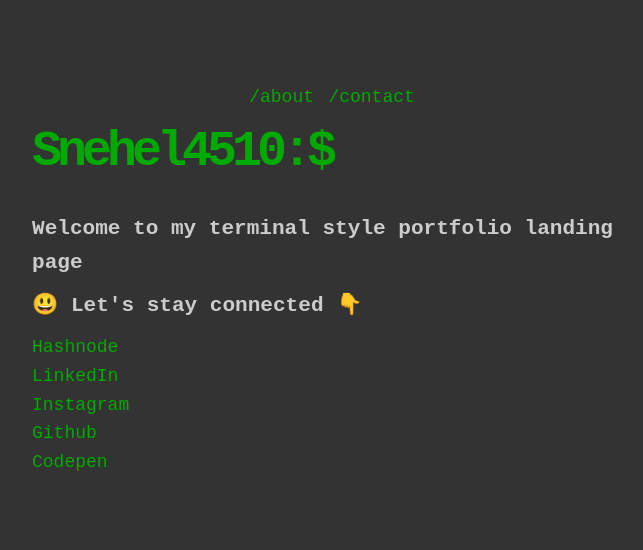
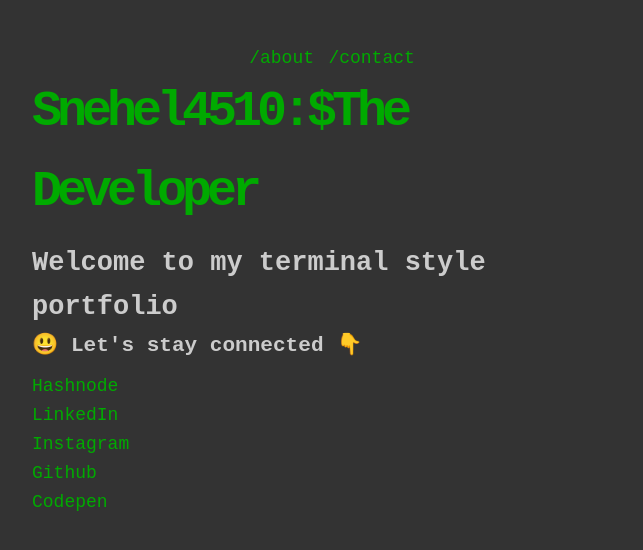
Before and after one commit to snehel4510/terminal_style_landing_page, a plain HTML site: page index.html in a window 1280 px wide. Shown: the whole page, without its empty margins (308-951 px from the left). Drawn offline with Linux system fonts and the light colour scheme.

Commit message:
updated with typewriter effect

```diff
--- a/index.html
+++ b/index.html
@@ -19,8 +19,11 @@
         </nav>
 
         <main>
-            <h1>Snehel4510:$<span class="cursor">|</span></h1>
-            <h3>Welcome to my terminal style portfolio landing page</h3>
+            <h1>Snehel4510:$The <span class="txt-type" data-wait="3000"
+                    data-words='["Developer", "Designer", "Creator"]'></span><span class="cursor">|</span></h1>
+            <span class="ter">
+                <strong>Welcome to my terminal style portfolio</strong>
+            </span>
             <h3>😃 Let's stay connected 👇 </h3>
             <ul>
                 <li>
--- a/main.js
+++ b/main.js
@@ -41,3 +41,71 @@ contact.addEventListener('click', () => {
         },
     })
 })
+
+
+class TypeWriter {
+    constructor(txtElement, words, wait = 3000) {
+        this.txtElement = txtElement;
+        this.words = words;
+        this.txt = '';
+        this.wordIndex = 0;
+        this.wait = parseInt(wait, 10);
+        this.type();
+        this.isDeleting = false;
+    }
+
+    type() {
+        // Current index of word
+        const current = this.wordIndex % this.words.length;
+        // Get full text of current word
+        const fullTxt = this.words[current];
+
+        // Check if deleting
+        if (this.isDeleting) {
+            // Remove char
+            this.txt = fullTxt.substring(0, this.txt.length - 1);
+        } else {
+            // Add char
+            this.txt = fullTxt.substring(0, this.txt.length + 1);
+        }
+
+        // Insert txt into element
+        this.txtElement.innerHTML = `<span class="txt">${this.txt}</span>`;
+
+        // Initial Type Speed
+        let typeSpeed = 300;
+
+        if (this.isDeleting) {
+            typeSpeed /= 2;
+        }
+
+        // If word is complete
+        if (!this.isDeleting && this.txt === fullTxt) {
+            // Make pause at end
+            typeSpeed = this.wait;
+            // Set delete to true
+            this.isDeleting = true;
+        } else if (this.isDeleting && this.txt === '') {
+            this.isDeleting = false;
+            // Move to next word
+            this.wordIndex++;
+            // Pause before start typing
+            typeSpeed = 500;
+        }
+
+        setTimeout(() => this.type(), typeSpeed);
+    }
+}
+
+
+// Init On DOM Load
+document.addEventListener('DOMContentLoaded', init);
+
+// Init App
+function init() {
+    const txtElement = document.querySelector('.txt-type');
+    const words = JSON.parse(txtElement.getAttribute('data-words'));
+    const wait = txtElement.getAttribute('data-wait');
+    // Init TypeWriter
+    new TypeWriter(txtElement, words, wait);
+}
--- a/styles.css
+++ b/styles.css
@@ -22,7 +22,13 @@ h1 {
   color: var(--text-color);
   font-size: 50px;
   letter-spacing: -5px;
-  margin-bottom: 20px;
+  margin-bottom: 10px;
+}
+
+.ter {
+  font-size: 27px;
+  margin-bottom: 30px;
+  color: #ccc;
 }
 
 h2 {
```
